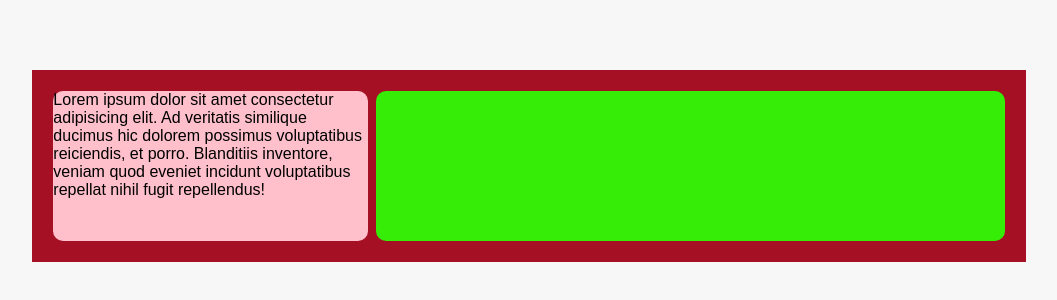
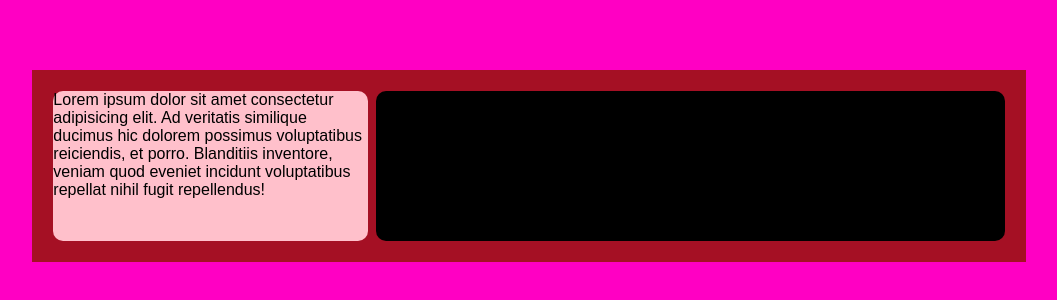
Before and after one commit to infos2374-bit/project, a plain HTML site: page index.html in a window 1280 px wide. Shown: the part 234-534 px from the top of the page, without its empty margins (111-1168 px from the left). Drawn offline with Linux system fonts and the light colour scheme.

Commit message:
secound-commit

```diff
--- a/asset/style.css
+++ b/asset/style.css
@@ -7,7 +7,7 @@
 
 body {
   min-height: 100vh;
-  background-color: #f7f7f7;
+  background-color: #ff00c3;
   display: flex;
   justify-content: center;
   align-items: center;
@@ -48,6 +48,6 @@ flex: 1;
 }
 
 .box-right {
-  background-color: #35ed07;
+  background-color: #000000;
 flex: 2;
 }
```
